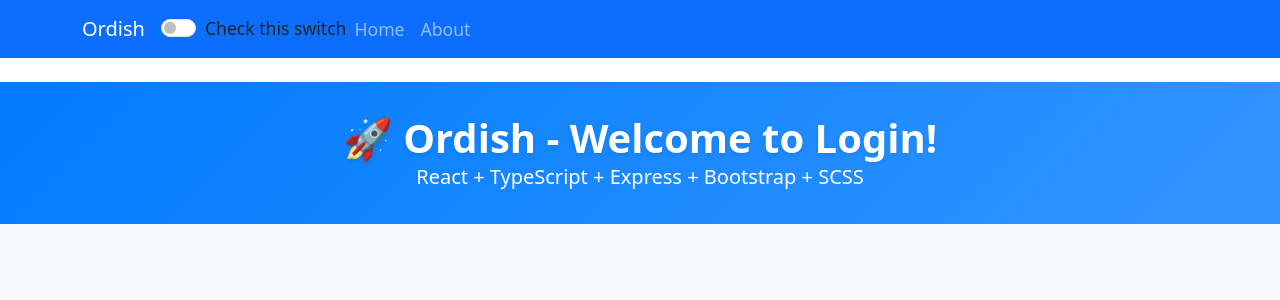
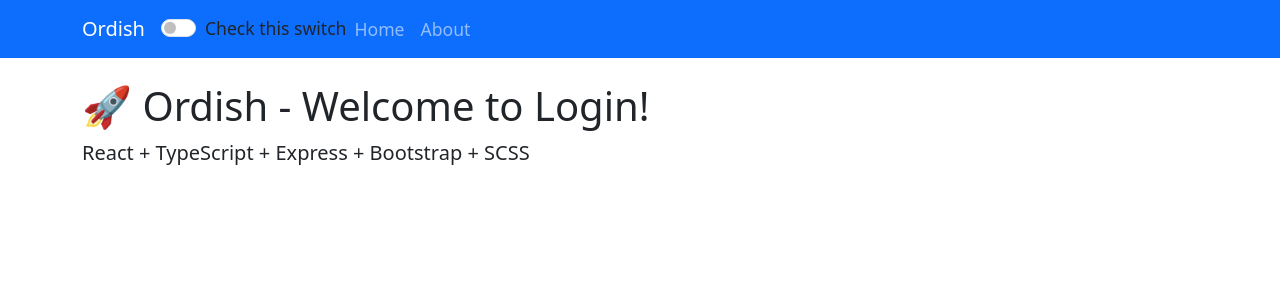
Before and after one commit to Cortex0101/Ordish, a React (Vite) app in the folder client/: page /login in a window 1280 px wide. Shown: the top 300 px of the page. Built offline with nearby package versions, Linux system fonts and the light colour scheme.

Commit message:
Reinstall package.json

```diff
--- a/client/src/index.scss
+++ b/client/src/index.scss
@@ -19,7 +19,6 @@
   --bs-primary: #007bff;
   --bs-secondary: #6c757d;
   --bs-success: #28a745;
-  $primary: #007bff;
 }
 
 [data-bs-theme="dark"] {
@@ -28,5 +27,4 @@
   --bs-primary: #0d6efd;
   --bs-secondary: #adb5bd;
   --bs-success: #198754;
-    $primary: #22303e;
 }
--- a/client/src/pages/login/Login.tsx
+++ b/client/src/pages/login/Login.tsx
@@ -7,14 +7,10 @@ function Login() {
     const { t } = useTranslation('login');
 
     return (
-    <div className="app-container">
-      <div className="app-header text-center">
-        <Container>
-          <h1>🚀 Ordish - {t('welcome')}</h1>
-          <p className="lead mb-0">React + TypeScript + Express + Bootstrap + SCSS</p>
-        </Container>
-      </div>
-      </div>
+      <Container>
+        <h1>🚀 Ordish - {t('welcome')}</h1>
+        <p className="lead mb-0">React + TypeScript + Express + Bootstrap + SCSS</p>
+      </Container>
     );
 }
 
--- a/package.json
+++ b/package.json
@@ -14,7 +14,7 @@
     "install:all": "npm install && cd client && npm install && cd ../server && npm install"
   },
   "devDependencies": {
-    "concurrently": "^9.1.0",
+    "concurrently": "^9.2.0",
     "cross-env": "^7.0.3"
   },
   "dependencies": {
```
Also changed, not shown: 2 other files (tests, documents, lock files or other folders).
